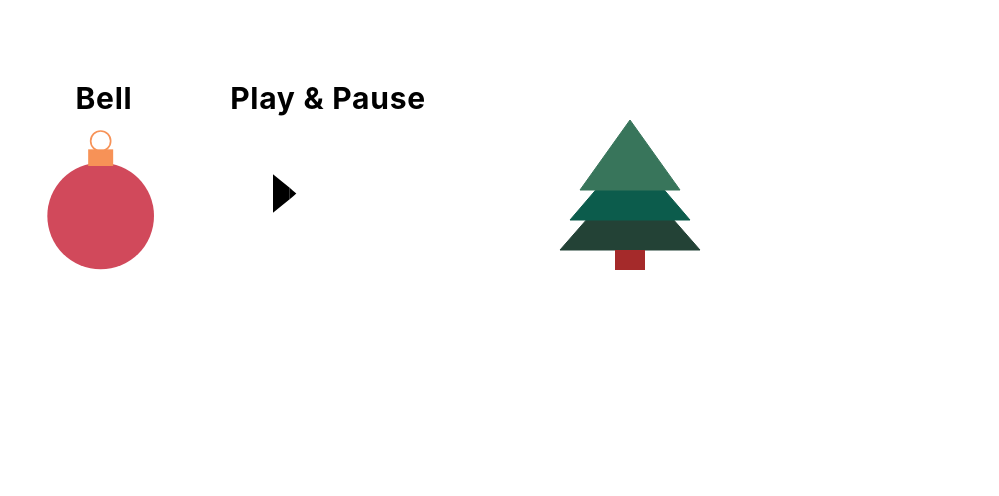
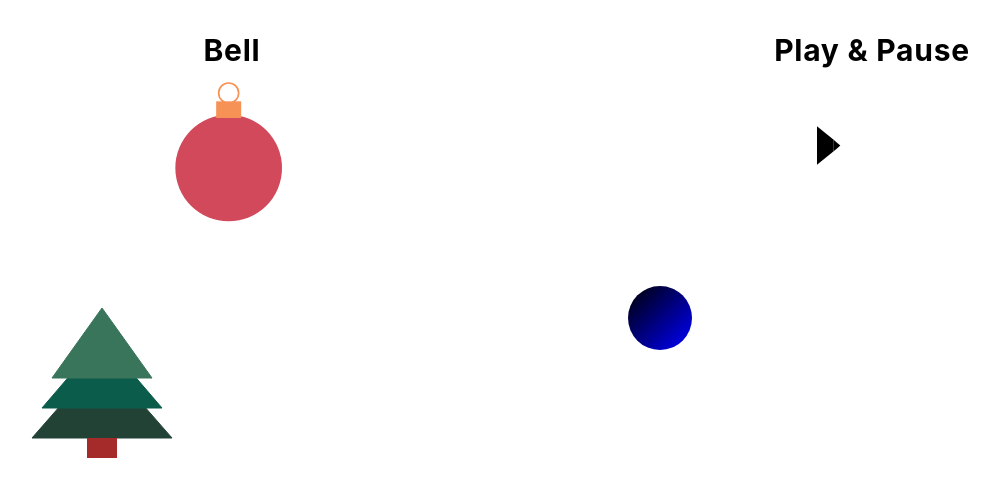
Before and after one commit to DarkkkSoul/designs, a React (Vite) app: page /svg in a window 1280 px wide. Shown: the top 496 px of the page, without its empty margins (88-1087 px from the left). Built offline with nearby package versions, Linux system fonts and the light colour scheme.

Commit message:
linear gradient

```diff
--- a/src/pages/SVG.jsx
+++ b/src/pages/SVG.jsx
@@ -129,7 +129,7 @@ function SVG() {
         //     </svg>
 
         // </div>
-        <div className='grid grid-cols-5 p-20'>
+        <div className='grid grid-cols-2 py-8'>
 
             <div className='flex flex-col items-center justify-center'>
                 <h2 className='text-3xl font-bold tracking-wide'>Bell</h2>
@@ -176,8 +176,21 @@ function SVG() {
                         stroke='#38755B'
                         stroke-width="1"
                     />
-                    <rect width='30' height='20' fill='#A52A2A'x='125' y='170'/>
+                    <rect width='30' height='20' fill='#A52A2A' x='125' y='170' />
 
+                </svg>
+            </div>
+
+            <div>
+                <svg width="300" height="200" viewBox="0 0 200 200">
+                    <defs>
+                        <linearGradient id='lg' x1="0%" x2="100%" y1="0%" y2="100%">
+                            <stop stopColor='black' offset="0%" />
+                            <stop stopColor='blue' offset="100%" />
+                            {/* <stop stopColor='white' offset="100%" /> */}
+                        </linearGradient>
+                    </defs>
+                    <circle r='32' cx="58" cy="50" fill='url(#lg)' />
                 </svg>
             </div>
 
```
